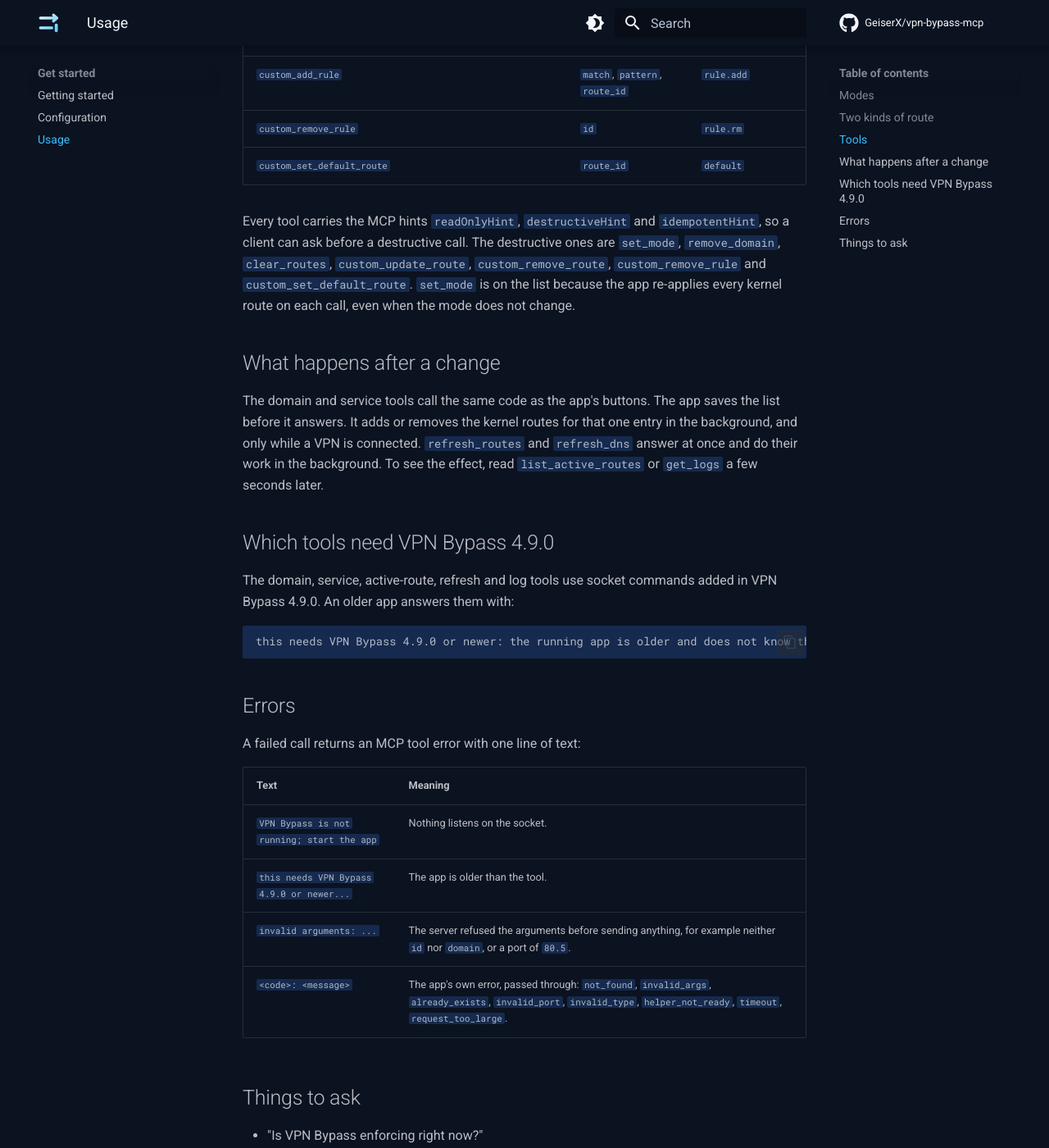
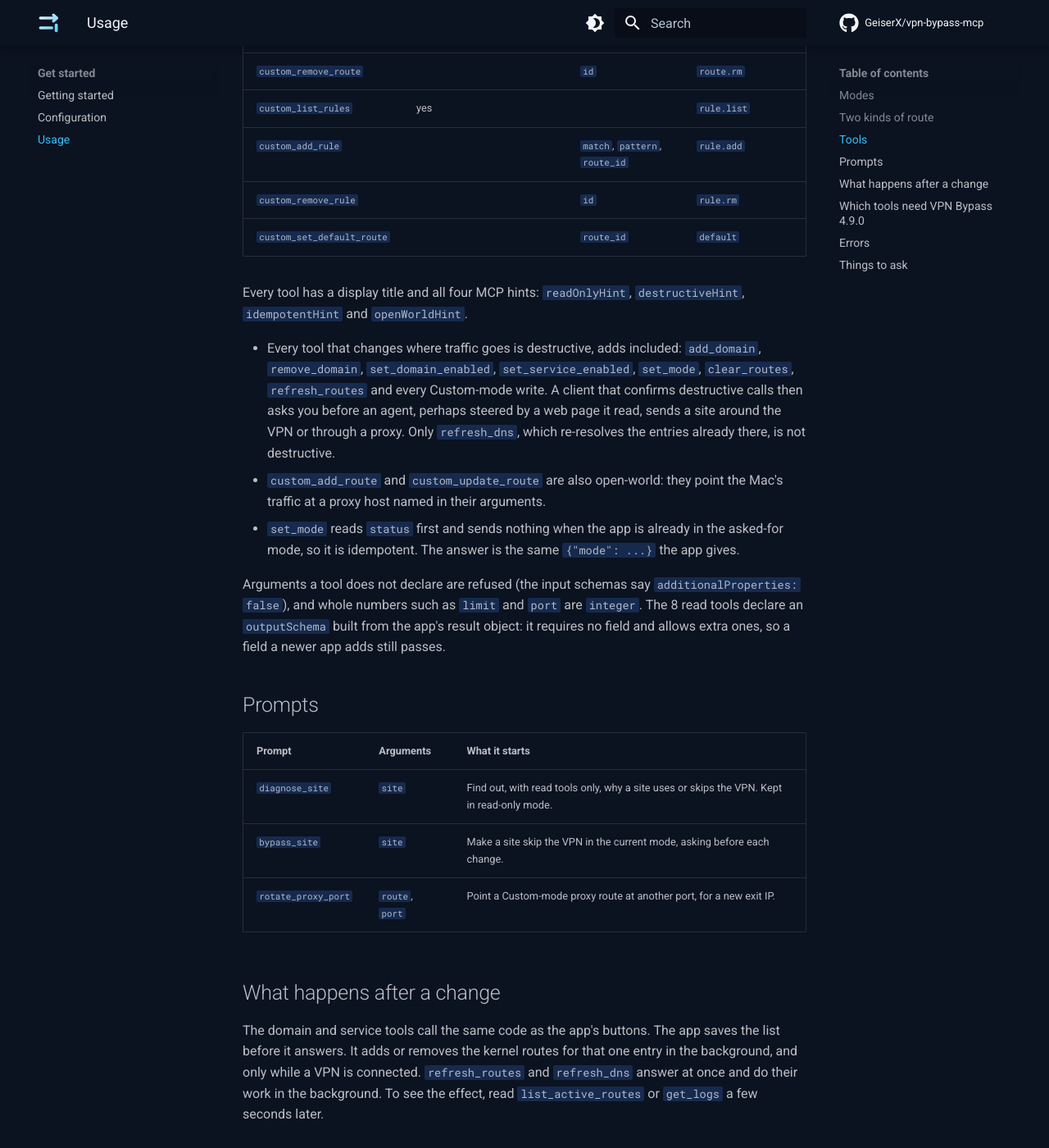
Before and after one commit to GeiserX/vpn-bypass-mcp, an MkDocs documentation site: the page built from docs/usage.md, in a window 1280 px wide and 1400 px high, scrolled down 2488 px. Shown: the whole window at 82% size. Built offline with MkDocs 1.6.1 and Material for MkDocs 9.7.7, drawn with Linux system fonts in a browser that asks for light colours; comment, search, counter and statistics services are not loaded; some of the changed text lies outside the part shown.

Commit message:
docs: install matrix, supported protocol versions, and the new hints, prompts and results
The README gets one block per client (Claude Code, Claude Desktop, Cursor,
VS Code, Codex), the read-only setting for each, the protocol line
(2026-07-28 down to 2024-11-05 from one binary) and a tools table. Usage
lists the destructive and open-world tools and why, set_mode's skip, the
structured results and the three prompts. The README no longer claims the
old-app error carries the app's version, which it never did.

```diff
--- a/docs/usage.md
+++ b/docs/usage.md
@@ -1,6 +1,6 @@
 # Usage
 
-VPN Bypass is a macOS menu bar app that decides which traffic uses the VPN and which goes around it. This server gives an agent 23 tools, one per app action. Each tool sends one request to the app's control socket and returns the app's answer as JSON, unchanged.
+VPN Bypass is a macOS menu bar app that decides which traffic uses the VPN and which goes around it. This server gives an agent 23 tools, one per app action, and 3 prompts. Each tool sends one request to the app's control socket and returns the app's answer as JSON, unchanged, both as text and as `structuredContent`.
 
 ## Modes
 
@@ -23,7 +23,7 @@ Read tools change nothing and stay registered in read-only mode. The last column
 |---|---|---|---|---|
 | `status` | yes | | | `status` |
 | `get_logs` | yes | yes | `limit` (1-200, default 50), `level` | `logs` |
-| `set_mode` | | | `mode`: `bypass`, `vpnOnly`, `custom` | `mode` |
+| `set_mode` | | | `mode`: `bypass`, `vpnOnly`, `custom` | `status`, then `mode` unless the app is in that mode already |
 | `list_domains` | yes | yes | `list`: `bypass` or `vpnOnly` (both when omitted) | `domain.list` |
 | `add_domain` | | yes | `domain` (a host name; on `bypass` also a link, whose host is saved, from VPN Bypass 5.0; on `vpnOnly` also an IPv4 CIDR), `list` (default `bypass`) | `domain.add` |
 | `remove_domain` | | yes | `id` or `domain`, `list` | `domain.rm` |
@@ -45,7 +45,21 @@ Read tools change nothing and stay registered in read-only mode. The last column
 | `custom_remove_rule` | | | `id` | `rule.rm` |
 | `custom_set_default_route` | | | `route_id` | `default` |
 
-Every tool carries the MCP hints `readOnlyHint`, `destructiveHint` and `idempotentHint`, so a client can ask before a destructive call. The destructive ones are `set_mode`, `remove_domain`, `clear_routes`, `custom_update_route`, `custom_remove_route`, `custom_remove_rule` and `custom_set_default_route`. `set_mode` is on the list because the app re-applies every kernel route on each call, even when the mode does not change.
+Every tool has a display title and all four MCP hints: `readOnlyHint`, `destructiveHint`, `idempotentHint` and `openWorldHint`.
+
+- Every tool that changes where traffic goes is destructive, adds included: `add_domain`, `remove_domain`, `set_domain_enabled`, `set_service_enabled`, `set_mode`, `clear_routes`, `refresh_routes` and every Custom-mode write. A client that confirms destructive calls then asks you before an agent, perhaps steered by a web page it read, sends a site around the VPN or through a proxy. Only `refresh_dns`, which re-resolves the entries already there, is not destructive.
+- `custom_add_route` and `custom_update_route` are also open-world: they point the Mac's traffic at a proxy host named in their arguments.
+- `set_mode` reads `status` first and sends nothing when the app is already in the asked-for mode, so it is idempotent. The answer is the same `{"mode": ...}` the app gives.
+
+Arguments a tool does not declare are refused (the input schemas say `additionalProperties: false`), and whole numbers such as `limit` and `port` are `integer`. The 8 read tools declare an `outputSchema` built from the app's result object: it requires no field and allows extra ones, so a field a newer app adds still passes.
+
+## Prompts
+
+| Prompt | Arguments | What it starts |
+|---|---|---|
+| `diagnose_site` | `site` | Find out, with read tools only, why a site uses or skips the VPN. Kept in read-only mode. |
+| `bypass_site` | `site` | Make a site skip the VPN in the current mode, asking before each change. |
+| `rotate_proxy_port` | `route`, `port` | Point a Custom-mode proxy route at another port, for a new exit IP. |
 
 ## What happens after a change
 
@@ -65,9 +79,9 @@ A failed call returns an MCP tool error with one line of text:
 
 | Text | Meaning |
 |---|---|
-| `VPN Bypass is not running; start the app` | Nothing listens on the socket. |
+| `VPN Bypass is not running; start the app` | Nothing listens on the socket. The message names the socket as `control.sock`, never by its full path, which holds your user name. |
 | `this needs VPN Bypass 4.9.0 or newer...` | The app is older than the tool. |
-| `invalid arguments: ...` | The server refused the arguments before sending anything, for example neither `id` nor `domain`, or a port of `80.5`. |
+| `invalid arguments: ...` | The server refused the arguments before sending anything, for example neither `id` nor `domain`, a port of `80.5`, or an argument the tool does not take (`unknown argument enable; custom_update_route takes enabled, host, ...`). |
 | `<code>: <message>` | The app's own error, passed through: `not_found`, `invalid_args`, `already_exists`, `invalid_port`, `invalid_type`, `helper_not_ready`, `timeout`, `request_too_large`. |
 
 ## Things to ask
```
Also changed, not shown: AGENTS.md (+3 -0 lines), README.md (+56 -11 lines), docs/configuration.md (+4 -2 lines), docs/development.md (+15 -1 lines), docs/getting-started.md (+21 -3 lines), docs/index.md (+2 -1 lines).
